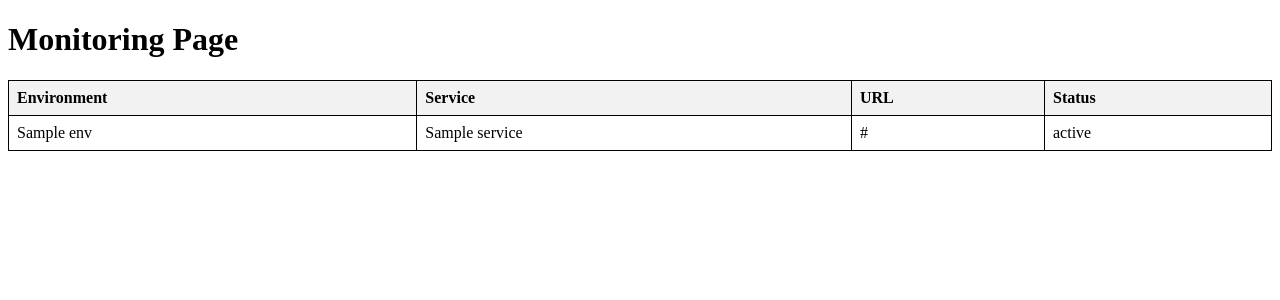
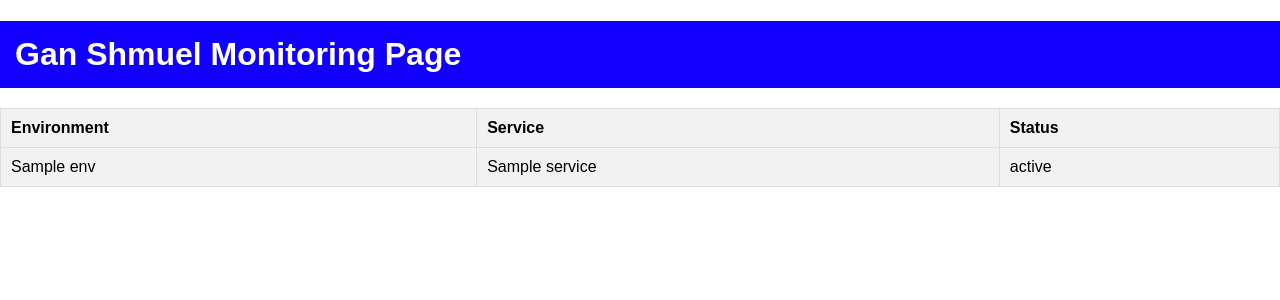
Before and after one commit to Blueteam2023/Blueteam, a Flask app: template templates/monitor.html in a window 1280 px wide. Shown: the top 300 px of the page. Run offline with Flask 2, Linux system fonts and the light colour scheme; the template is opened without the code that fills it: most values are stand-ins (such as "Sample title", 1, 10 or a date in 2020); parts of the project's set-up code (start-up, migrations or seed data) failed here and were passed over.

Commit message:
Monitor update, add Nginx, fixed port issues, add docker-compose

```diff
--- a/app.py
+++ b/app.py
@@ -53,12 +53,12 @@ def health_check():
 def monitor():
     services = {
         'production': {
-            'billing': 'http://localhost:8082/health',
-            'weight': 'http://localhost:8083/health'
+            'billing': 'http://billing-app/health',
+            'weight': 'http://weight-app/health'
         },
         'testing': {
-            'billing': 'http://localhost:8088/health',
-            'weight': 'http://localhost:8089/health'
+            'billing': 'http://127.0.0.1:8088/health',
+            'weight': 'http://127.0.0.1:8089/health'
         }
     }
 
@@ -73,8 +73,8 @@ def monitor():
                     statuses[env][service] = "OK"
                 else:
                     statuses[env][service] = f"Error: {response.status_code}"
-            except requests.exceptions.RequestException as e:
-                statuses[env][service] = f"Error: {str(e)}"
+            except requests.exceptions.RequestException:
+                statuses[env][service] = "Down - Service Unreachable"
 
     return render_template('monitor.html', statuses=statuses)
 
--- a/templates/monitor.html
+++ b/templates/monitor.html
@@ -1,4 +1,3 @@
-<!-- monitoring.html -->
 <!DOCTYPE html>
 <html lang="en">
 <head>
@@ -6,43 +5,64 @@
     <meta name="viewport" content="width=device-width, initial-scale=1.0">
     <title>Monitoring Page</title>
     <style>
+        body {
+            font-family: Arial, sans-serif;
+            margin: 0;
+            padding: 0;
+        }
+
+        h1 {
+            background-color: #1100ff;
+            color: white;
+            padding: 15px;
+            margin-bottom: 20px;
+        }
+
         table {
+            width: 100%;
             border-collapse: collapse;
-            width: 100%;
         }
+
         th, td {
-            border: 1px solid black;
-            padding: 8px;
+            padding: 10px;
             text-align: left;
+            border: 1px solid #dddddd;
         }
+
         th {
             background-color: #f2f2f2;
+        }
+
+        tr:nth-child(even) {
+            background-color: #f2f2f2;
+        }
+
+        .failed {
+        color: red;
+        }
+
+        .ok {
+        color: green;
         }
     </style>
 </head>
 <body>
-    <h1>Monitoring Page</h1>
+    <h1>Gan Shmuel Monitoring Page</h1>
     <table>
-        <thead>
         <tr>
             <th>Environment</th>
             <th>Service</th>
-                <th>URL</th>
             <th>Status</th>
         </tr>
-        </thead>
-        <tbody>
-            {% for env, services in health_checks.items() %}
-                {% for service, data in services.items() %}
+        {% for env, env_statuses in statuses.items() %}
+            {% for service, status in env_statuses.items() %}
                 <tr>
                     <td>{{ env }}</td>
                     <td>{{ service }}</td>
-                        <td>{{ data.url }}</td>
-                        <td>{{ data.status }}</td>
+                    <td class="{{ 'failed' if 'error' in status.lower() or 'down' in status.lower() else 'ok' if status.lower() == 'ok' }}">{{ status }}</td>
                 </tr>
             {% endfor %}
         {% endfor %}
-        </tbody>
     </table>
 </body>
 </html>
```
Also changed, not shown: docker-compose.yaml (+21 -6 lines), 2 other files. Lines whose indentation alone changed are shown as unchanged.
